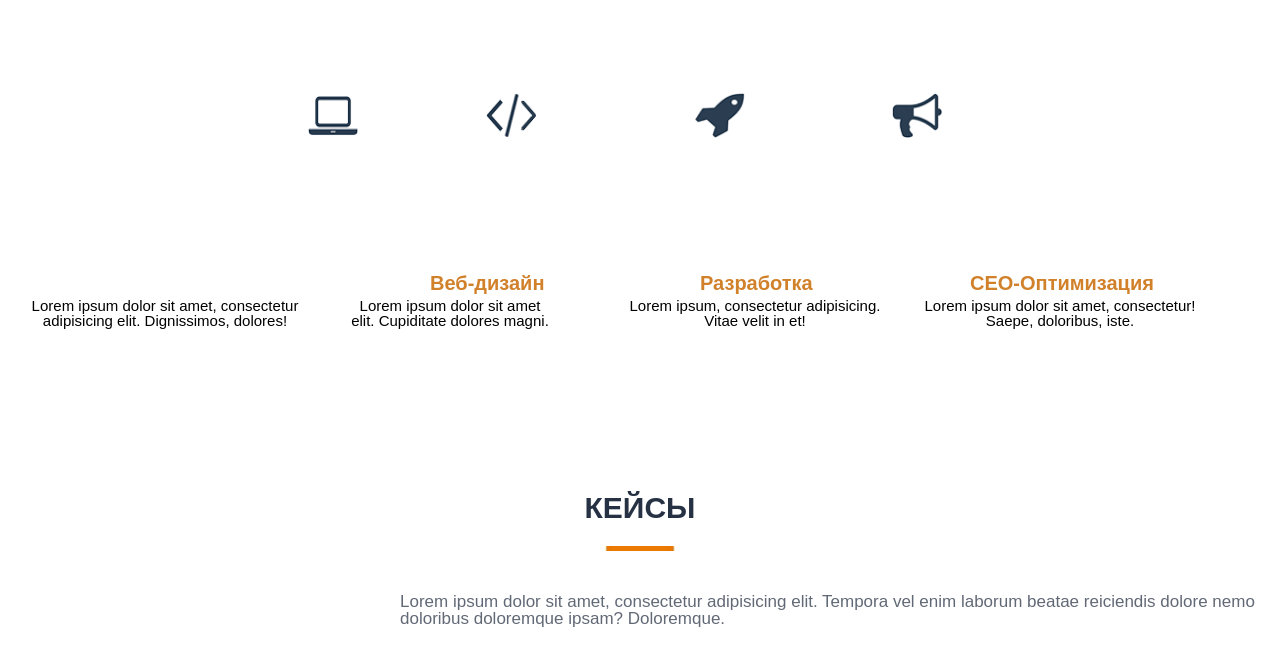
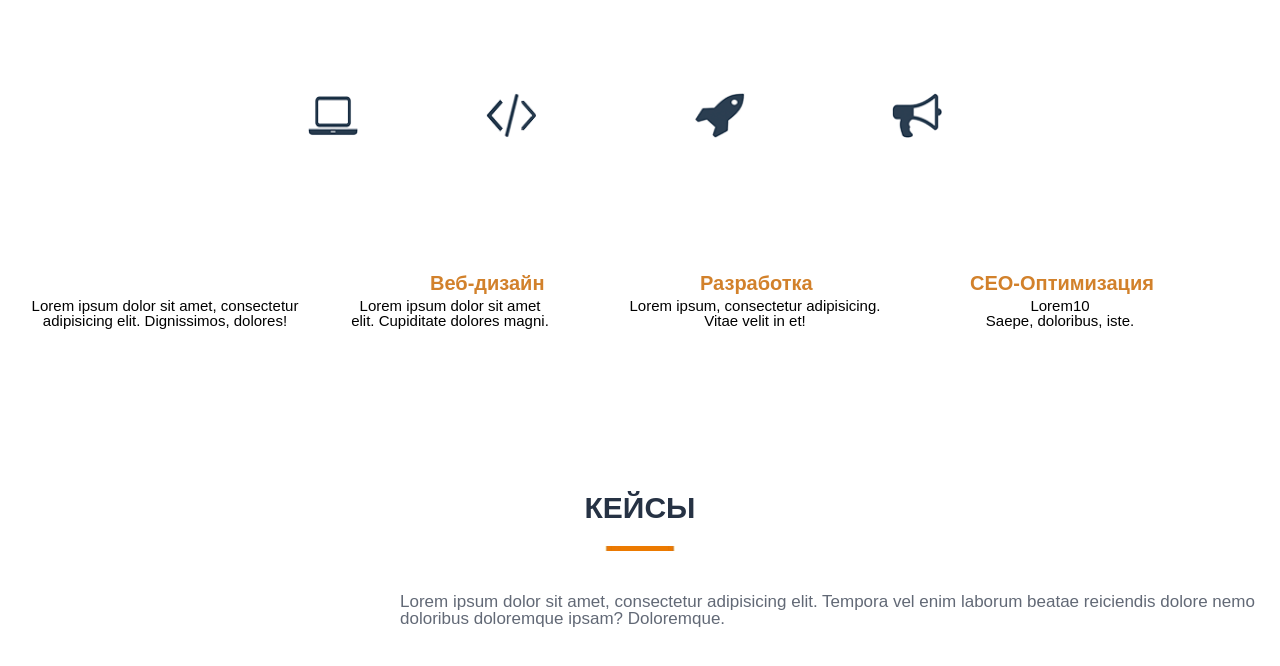
Before and after one commit to ErenMC/Khitryi-Stanislav.github.io, a plain HTML site: page index.html in a window 1280 px wide. Shown: the part 1777-2443 px from the top of the page. Drawn offline with Linux system fonts and the light colour scheme.

Commit message:
Update index.html

```diff
--- a/index.html
+++ b/index.html
@@ -50,7 +50,7 @@
             <li class="li3">СЕО-Оптимизация</li>
             <h5 class="h53">Lorem ipsum, consectetur adipisicing. <br> Vitae velit in et!</h5>
             <li class="li4">Маркетинг</li>
-            <h5 class="h54">Lorem ipsum dolor sit amet, consectetur! <br> Saepe, doloribus, iste.</h5>
+            <h5 class="h54">Lorem10<br> Saepe, doloribus, iste.</h5>
    </ul>
         </div>
 
```
